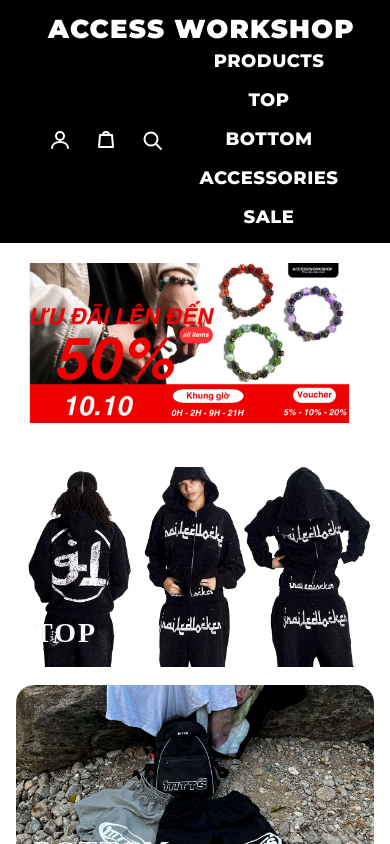
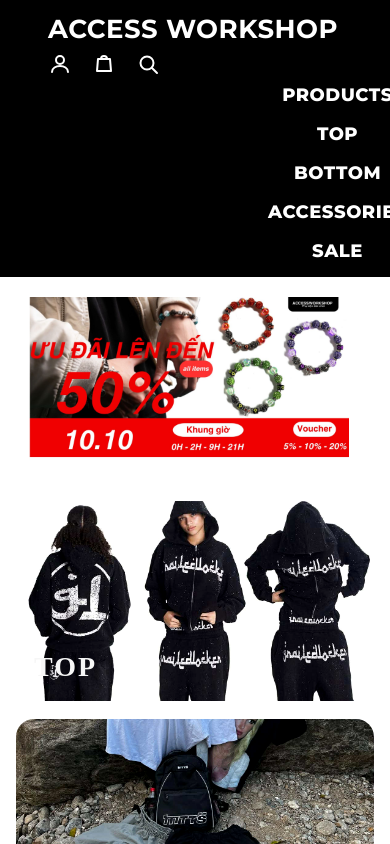
Before and after one commit to nhatthaiuit/fashion-shop-fe, a React (Vite) app: page / in a window 390 px wide. Shown: the top 844 px of the page. Built offline with nearby package versions, Linux system fonts and the light colour scheme; no server answers.

Commit message:
Update header

```diff
--- a/src/styles/base.template.css
+++ b/src/styles/base.template.css
@@ -5,26 +5,26 @@
 /* ---- Reset & Layout ---- */
 * { box-sizing: border-box; }
 html, body, #root { height: 100%; }
-html, body {
-  margin: 0;                 /* bỏ khoảng trắng rìa */
-  padding: 0;
-  background: #fff;
-}
+html, body { margin: 0; padding: 0; background: #fff; }
 img, video, canvas { display: block; max-width: 100%; height: auto; }
 
-/* ---- Fonts (dùng cùng link đã thêm ở index.html) ---- */
+/* ---- Fonts & Layout Vars ---- */
 :root{
   --font-brand: "Montserrat", system-ui, -apple-system, "Segoe UI", Roboto, "Helvetica Neue", Arial, sans-serif;
   --font-ui: "Montserrat", "Inter", system-ui, -apple-system, "Segoe UI", Roboto, "Helvetica Neue", Arial, sans-serif;
 
-  /* Khoảng cách tab mặc định (điều chỉnh tại đây nếu muốn) */
-  --nav-gap: 56px;
-  /* Độ dịch menu sang phải (so với logo) */
-  --nav-offset-right: 120px; /* chỉnh 100–140px theo mắt nhìn */
+  /* Khoảng cách giữa các tab */
+  --nav-gap: 32px;
+
+  /* NEW: padding hai bên header (mép trái = mép phải) */
+  --side-pad: 72px;         /* tăng/giảm để chỉnh khoảng cách tới mép màn hình */
+
+  /* NEW: độ rộng khối bên trái (logo) & bên phải (icons) để NAV nằm đúng tâm */
+  --side-width: 260px;      /* 240–280px tuỳ logo dài/ngắn */
 }
 
 /* =========================
-   HEADER (thanh đen trên cùng)
+   HEADER
    ========================= */
 .header{
   background:#000;
@@ -38,48 +38,58 @@
 /* Bọc nội dung header: logo | menu | icons */
 .header__inner{
   width:100%;
-  max-width:none;           /* full-bleed, không giới hạn chiều ngang */
+  max-width:none;
   margin:0;
-  padding:18px 80px;        /* mép hai bên giống template */
+
+  /* Cao hơn một xíu & mép hai bên bằng nhau */
+  padding: 22px var(--side-pad);   /* ↑ 16px → 22px để header cao hơn */
+
   display:flex;
   align-items:center;
   justify-content:space-between;
-  gap:32px;
+  gap:24px;
 }
 
-/* Logo bên trái: to & đậm hơn tabs */
+/* Logo bên trái */
 .header__brand,
 .logo_Northside{
   font-family: var(--font-brand) !important;
   color:#fff !important;
   text-decoration:none !important;
-  font-weight:900;
-  font-size:34px;
-  letter-spacing:1.2px;
+  font-weight:700;
+  font-size:30px;
+  letter-spacing:0.5px;
   text-transform:uppercase;
   white-space:nowrap;
   line-height:1;
+
+  /* NEW: cố định bề rộng bên trái để cân với icons bên phải */
+  flex: 0 0 var(--side-width);
+  min-width: var(--side-width);
 }
 
-/* Bọc nav ở giữa: dịch sang phải bằng margin-left */
+/* Bọc nav ở giữa: thật sự căn giữa (không dùng offset) */
 .header__navwrap{
-  flex:1;
+  flex: 1 1 auto;
   display:flex;
-  justify-content:flex-start;      /* từ center -> flex-start để cho phép offset */
-  margin-left: var(--nav-offset-right);
+  justify-content:center;
+
+  /* Bỏ mọi offset cũ */
+  margin-left: 220px;
 }
 
-/* Menu ngang: khoảng cách tab giống template */
+/* Menu ngang */
 .header__nav{
   display:flex;
   align-items:center;
-  gap: var(--nav-gap);              /* chỉnh khoảng cách tabs ở :root */
+  gap: var(--nav-gap);
   list-style:none;
   margin:0;
   padding:0;
+  justify-content:center;
 }
 
-/* Tab: đậm nhưng nhỏ hơn logo */
+/* Tab */
 .header__navlink,
 .title_header{
   font-family: var(--font-ui);
@@ -98,7 +108,12 @@
 .header__actions{
   display:flex;
   align-items:center;
-  gap:22px;
+  gap:20px;
+
+  /* NEW: bề rộng bằng logo để NAV cân tuyệt đối ở giữa */
+  flex: 0 0 var(--side-width);
+  min-width: var(--side-width);
+  justify-content:flex-end;
 }
 .header__icon{
   display:inline-flex;
@@ -117,7 +132,7 @@
   padding:0;
 }
 
-/* Ép link trong header luôn trắng, không gạch chân (ghi đè style mặc định của Vite) */
+/* Link trong header luôn trắng, không gạch chân */
 .header a{ color:#fff !important; text-decoration:none !important; }
 
 /* =========================
@@ -147,20 +162,53 @@
 /* =========================
    RESPONSIVE
    ========================= */
+@media (max-width: 1440px){
+  :root{
+    --nav-gap: 32px;
+    --side-pad: 64px;
+    --side-width: 240px;
+  }
+}
+
+@media (max-width: 1280px){
+  :root{
+    --nav-gap: 30px;
+    --side-pad: 56px;
+    --side-width: 220px;
+  }
+}
+
 @media (max-width: 1200px){
-  .header__inner{ padding:16px 48px; }
+  .header__inner{ padding: 20px var(--side-pad); }
   .header__brand{ font-size:30px; }
-  :root{ --nav-gap: 40px; --nav-offset-right: 90px; }
+  :root{
+    --nav-gap: 30px;
+    --side-pad: 48px;
+    --side-width: 200px;
+  }
 }
 
 @media (max-width: 900px){
-  .header__inner{ flex-wrap: wrap; row-gap:10px; }
-  .header__brand{ font-size:26px; }
-  .header__navwrap{ order:3; width:100%; margin-left:0; justify-content:center; }
+  .header__inner{ flex-wrap: wrap; row-gap:10px; padding: 16px var(--side-pad); }
+  .header__brand{
+    font-size:26px;
+    flex: 0 0 auto;
+    min-width: 0;
+  }
+  .header__navwrap{
+    order:3; width:100%;
+    justify-content:center;
+  }
   .header__nav{ justify-content:center; flex-wrap:wrap; gap:20px; }
+  .header__actions{
+    flex: 0 0 auto; min-width: 0;
+    justify-content:flex-end;
+  }
 }
 
-
+/* =========================
+   CART BADGE
+   ========================= */
 .header__cartcount {
   position: absolute;
   top: -6px;
@@ -174,16 +222,40 @@
   padding: 3px 6px;
   min-width: 18px;
   text-align: center;
-  box-shadow: 0 0 0 1px white; /* để viền tách khỏi nền */
+  box-shadow: 0 0 0 1px white;
 }
+
 /* =========================
    OPTIONAL: Global link reset
-   (nếu bạn muốn toàn site bỏ màu tím/gạch chân)
    ========================= */
 /*
-a{
-  color:inherit;
-  text-decoration:none;
-}
+a{ color:inherit; text-decoration:none; }
 a:hover{ text-decoration:none; }
 */
+
+/* ========== FULL-BLEED BANNER (no side gaps) ========== */
+/* Dùng khi banner đang nằm trong container có padding (side-pad) */
+.home-banner{
+  /* cho phần banner tràn ngang toàn màn hình, bất kể cha có padding */
+  position: relative;
+  left: 50%;
+  right: 50%;
+  margin-left: calc(50% - 50vw);
+  margin-right: calc(50% - 50vw);
+  width: 100vw;
+  max-width: 100vw;
+  /* bỏ mọi khoảng thừa trên/dưới nếu có */
+  margin-top: 0;
+  margin-bottom: 0;
+}
+
+.home-banner .banner-image{
+  display: block;
+  width: 100%;
+  height: auto;
+  object-fit: cover;     /* nếu ảnh crop theo chiều cao */
+  /* xoá mọi khoảng trống ảnh/inline */
+  margin: 0;
+  border: 0;
+  padding: 0;
+}
```
